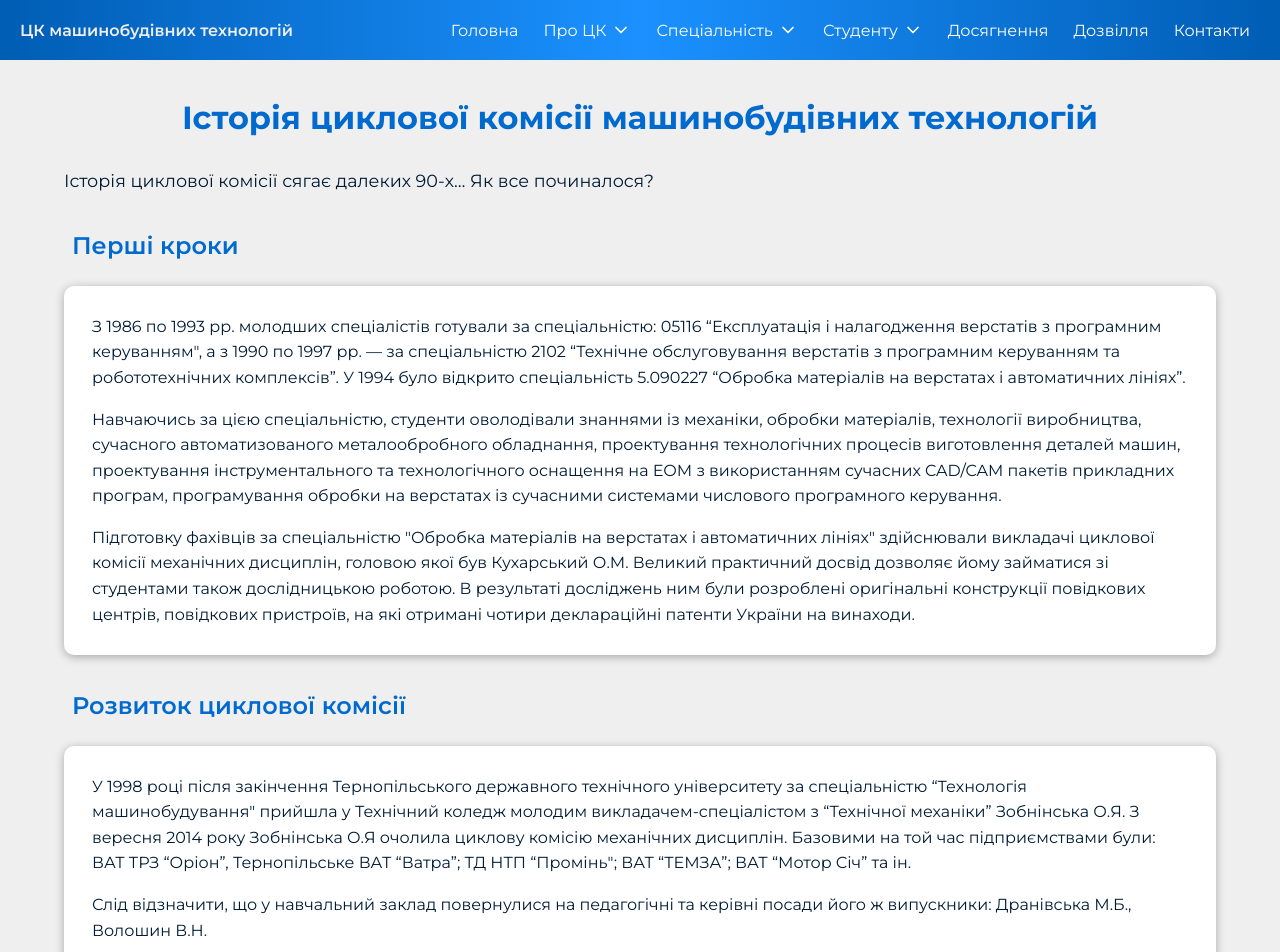
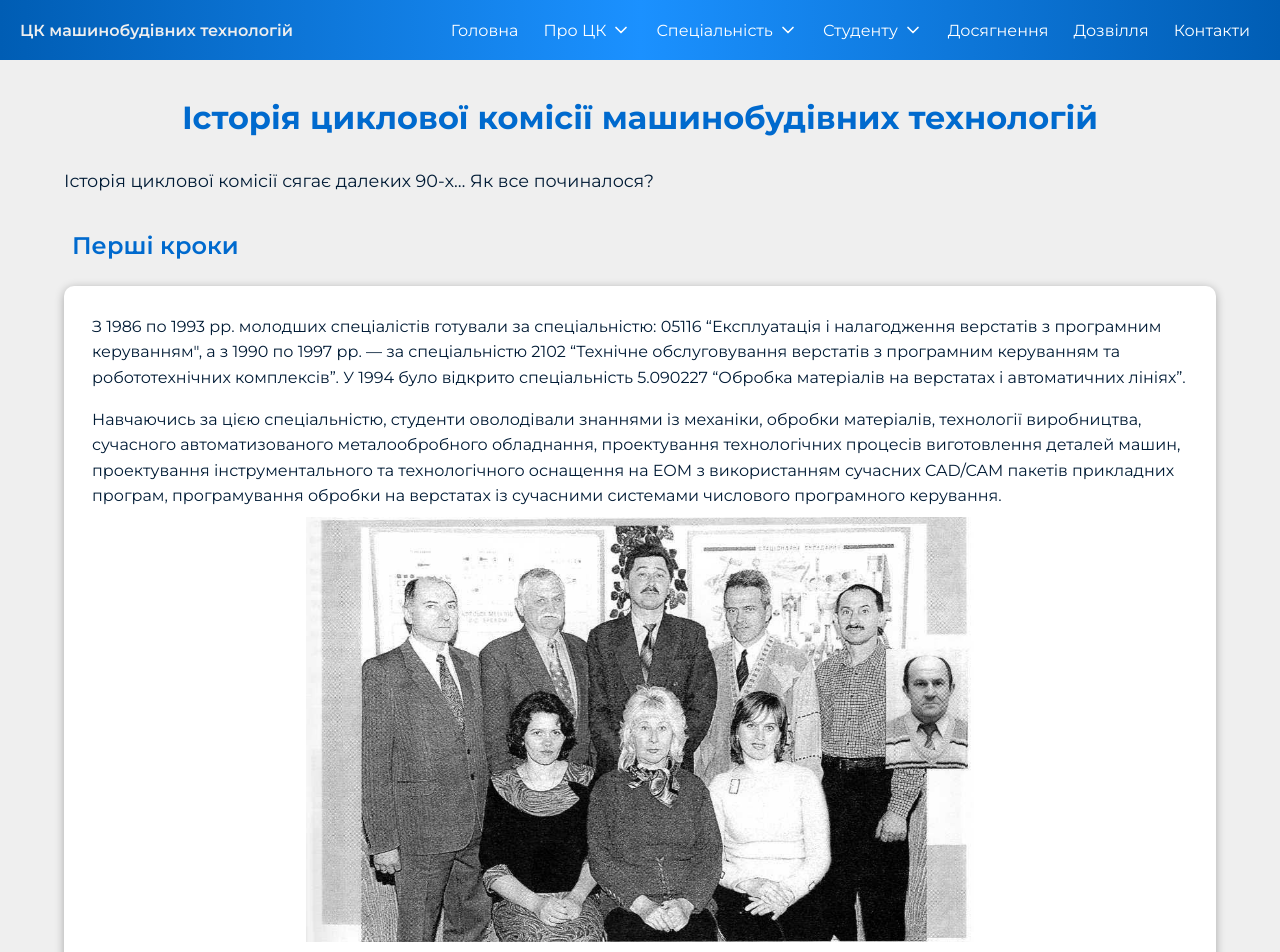
Before and after one commit to lisvolod/cc-mechanical-engineering, a React (Vite) app: page /history in a window 1280 px wide. Shown: the top 952 px of the page. Built offline with nearby package versions, Linux system fonts and the light colour scheme.

Commit message:
History picture added

```diff
--- a/src/pages/History/History.jsx
+++ b/src/pages/History/History.jsx
@@ -1,4 +1,3 @@
-import React from 'react';
 import './History.scss';
 
 const History = () => {
@@ -28,6 +27,14 @@ const History = () => {
             пакетів прикладних програм, програмування обробки на верстатах із
             сучасними системами числового програмного керування.
           </p>
+          <img
+              src="/assets/images/history/01.jpg" alt="history-picture"
+              style={{
+                width: "60%",
+                objectFit: "contain",
+                objectPosition: "center"
+              }}
+          />
           <p className="history__text">
             Підготовку фахівців за спеціальністю "Обробка матеріалів на верстатах і
             автоматичних лініях" здійснювали викладачі циклової комісії механічних
```
Also changed, not shown: public/assets/images/history/01.jpg (added).
